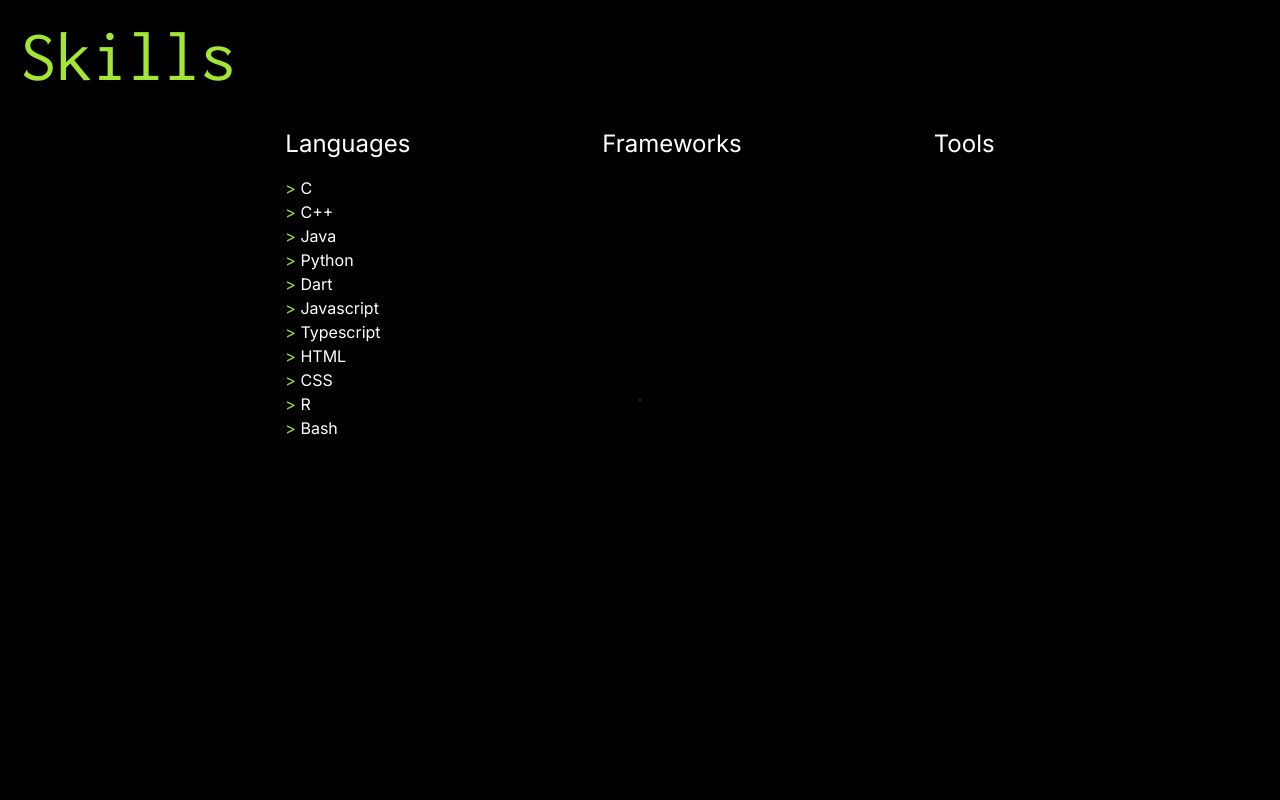
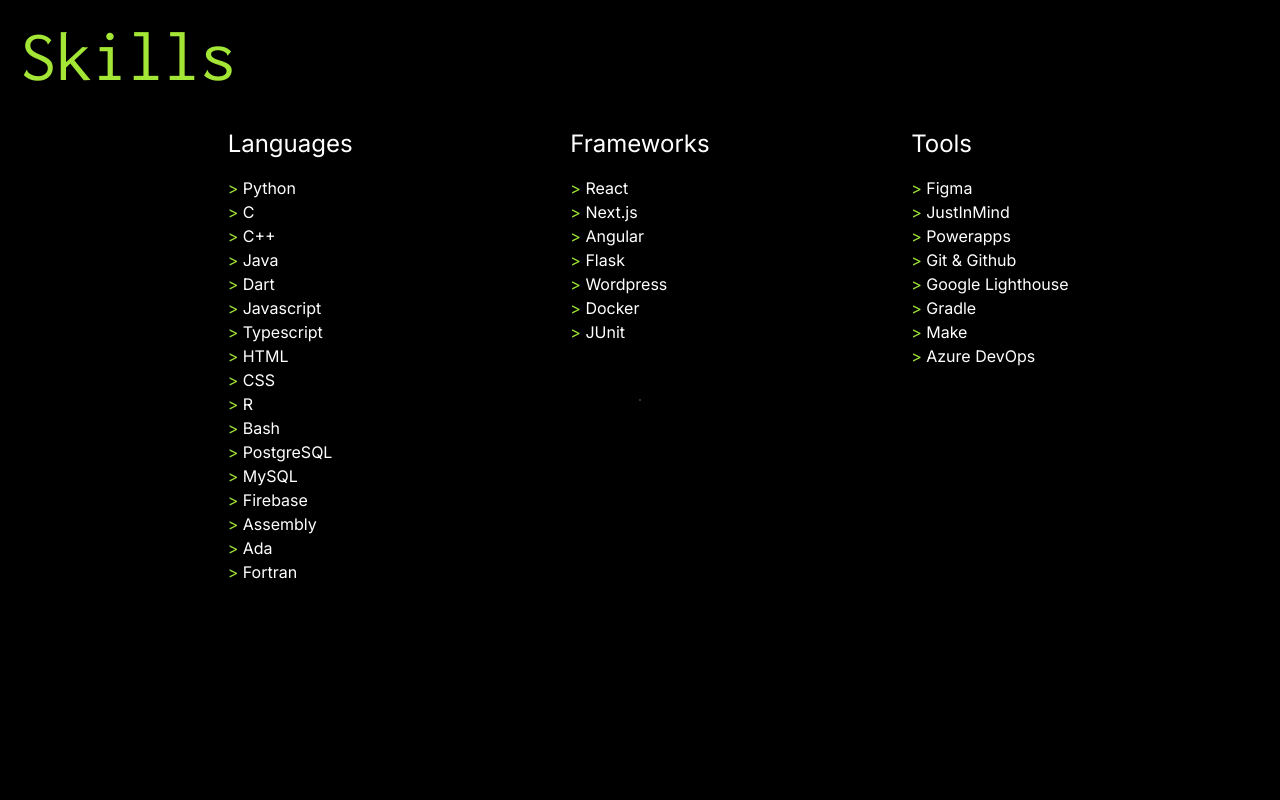
Before and after one commit to Mussab-Imran/nextjs-portfolio, a Next.js app: page / in a window 1280 px wide. Shown: the part 1600-2400 px from the top of the page. Built offline with nearby package versions, Linux system fonts and the light colour scheme.

Commit message:
Added skills section

```diff
--- a/app/page.tsx
+++ b/app/page.tsx
@@ -53,13 +53,13 @@
         </div>
       </section>
 
-      <section className="h-full md:mt-[1vh] mt-[60vh] md:mb-[70vh]">
+      <section className="h-full md:mt-[1vh] mt-[60vh] md:mb-[30vh]">
         <div>
           <Projects />
         </div>
       </section>
 
-      <section className="h-full md:mt-[1vh] mt-[60vh] md:mb-0">
+      <section className="h-auto md:mt-[1vh] mt-[60vh]">
         <div>
           <Footer />
         </div>
--- a/components/AboutMe.tsx
+++ b/components/AboutMe.tsx
@@ -47,7 +47,9 @@
                             <BrutalButton title={'GitHub'} link='https://github.com/Mussab-Imran'/>
                         </div>
                         <div>
-                            <BrutalButton title={'⇩ Resume'} link='https://github.com/Mussab-Imran'/>
+                            <div>
+                                <BrutalButton title={'Resume'} link='https://github.com/Mussab-Imran'/>
+                            </div>
                         </div>
                     </div>
                 </div>
--- a/components/Footer.tsx
+++ b/components/Footer.tsx
@@ -6,8 +6,16 @@
 
 const Footer = () => {
     return (
-    <div className=" py-40 bg-transparent w-full">
+    <div className="flex flex-col justify-center items-center">
+        {/* <div className={incon.className}>
+            <h1 className="text-lime-400 text-7xl text-center md:text-left">
 
+            </h1>
+        </div> */}
+
+        <div className={incon.className}>
+            <p className='text-s'>made with Next.js</p>
+        </div>
     </div>
     );
 };
--- a/components/Skills.tsx
+++ b/components/Skills.tsx
@@ -6,8 +6,6 @@
 const Skills = () => {
     return (
         <div>
-
-            <div>
             <div className="max-w-7xl mx-auto py-5 px-4 md:px-8 lg:px-5">
                 <div className={incon.className}>
                 <h2 className="mb-4 text-lime-400 text-7xl">
@@ -15,14 +13,16 @@
                 </h2>
                 </div>
             </div>
-            </div>
 
-            <div className='flex flex-row justify-center gap-x-[15vw]'>
-                <div className='flex flex-col'>
+            <div className='grid grid-cols-1 md:grid-cols-3 justify-center px-[30vw] md:px-[9vw] md:justify-items-center'>
+                <div>
                     <h5 className="mb-4 text-white text-2xl">
                         Languages
                     </h5>
                     <ul>
+                        <li>
+                            <span className='text-lime-400'>&gt;</span> <span>Python</span>
+                        </li>
                         <li>
                             <span className='text-lime-400'>&gt;</span> <span>C</span>
                         </li>
@@ -31,9 +31,6 @@
                         </li>
                         <li>
                             <span className='text-lime-400'>&gt;</span> <span>Java</span>
-                        </li>
-                        <li>
-                            <span className='text-lime-400'>&gt;</span> <span>Python</span>
                         </li>
                         <li>
                             <span className='text-lime-400'>&gt;</span> <span>Dart</span>
@@ -56,19 +53,88 @@
                         <li>
                             <span className='text-lime-400'>&gt;</span> <span>Bash</span>
                         </li>
+                        <li>
+                            <span className='text-lime-400'>&gt;</span> <span>PostgreSQL</span>
+                        </li>
+                        <li>
+                            <span className='text-lime-400'>&gt;</span> <span>MySQL</span>
+                        </li>
+                        <li>
+                            <span className='text-lime-400'>&gt;</span> <span>Firebase</span>
+                        </li>
+                        <li>
+                            <span className='text-lime-400'>&gt;</span> <span>Assembly</span>
+                        </li>
+                        <li>
+                            <span className='text-lime-400'>&gt;</span> <span>Ada</span>
+                        </li>
+                        <li>
+                            <span className='text-lime-400'>&gt;</span> <span>Fortran</span>
+                        </li>
                     </ul>
                 </div>
 
                 <div>
-                    <h5 className="mb-4 text-white text-2xl">
+                    <h5 className="mb-4 mt-[8vh] md:mt-[0vh] text-white text-2xl">
                         Frameworks
                     </h5>
+
+                    <ul>
+                        <li>
+                            <span className='text-lime-400'>&gt;</span> <span>React</span>
+                        </li>
+                        <li>
+                            <span className='text-lime-400'>&gt;</span> <span>Next.js</span>
+                        </li>
+                        <li>
+                            <span className='text-lime-400'>&gt;</span> <span>Angular</span>
+                        </li>
+                        <li>
+                            <span className='text-lime-400'>&gt;</span> <span>Flask</span>
+                        </li>
+                        <li>
+                            <span className='text-lime-400'>&gt;</span> <span>Wordpress</span>
+                        </li>
+                        <li>
+                            <span className='text-lime-400'>&gt;</span> <span>Docker</span>
+                        </li>
+                        <li>
+                            <span className='text-lime-400'>&gt;</span> <span>JUnit</span>
+                        </li>
+                    </ul>
                 </div>
 
                 <div>
-                    <h5 className="mb-4 text-white text-2xl">
+                    <h5 className="mb-4 mt-[8vh] md:mt-[0vh] text-white text-2xl">
                         Tools
                     </h5>
+
+                    <ul>
+                        <li>
+                            <span className='text-lime-400'>&gt;</span> <span>Figma</span>
+                        </li>
+                        <li>
+                            <span className='text-lime-400'>&gt;</span> <span>JustInMind</span>
+                        </li>
+                        <li>
+                            <span className='text-lime-400'>&gt;</span> <span>Powerapps</span>
+                        </li>
+                        <li>
+                            <span className='text-lime-400'>&gt;</span> <span>Git & Github</span>
+                        </li>
+                        <li>
+                            <span className='text-lime-400'>&gt;</span> <span>Google Lighthouse</span>
+                        </li>
+                        <li>
+                            <span className='text-lime-400'>&gt;</span> <span>Gradle</span>
+                        </li>
+                        <li>
+                            <span className='text-lime-400'>&gt;</span> <span>Make</span>
+                        </li>
+                        <li>
+                            <span className='text-lime-400'>&gt;</span> <span>Azure DevOps</span>
+                        </li>
+                    </ul>
                 </div>
             </div>
 
```
